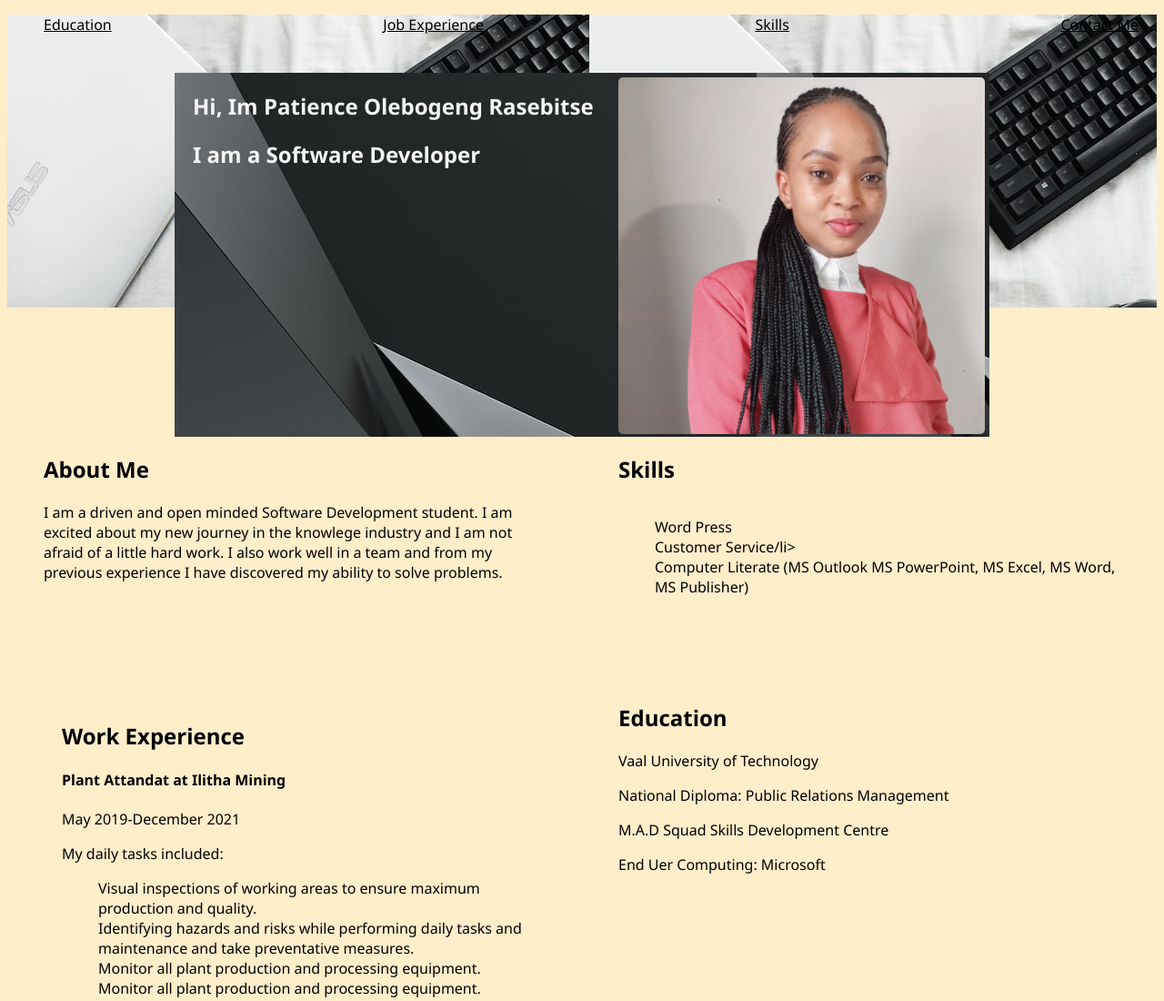
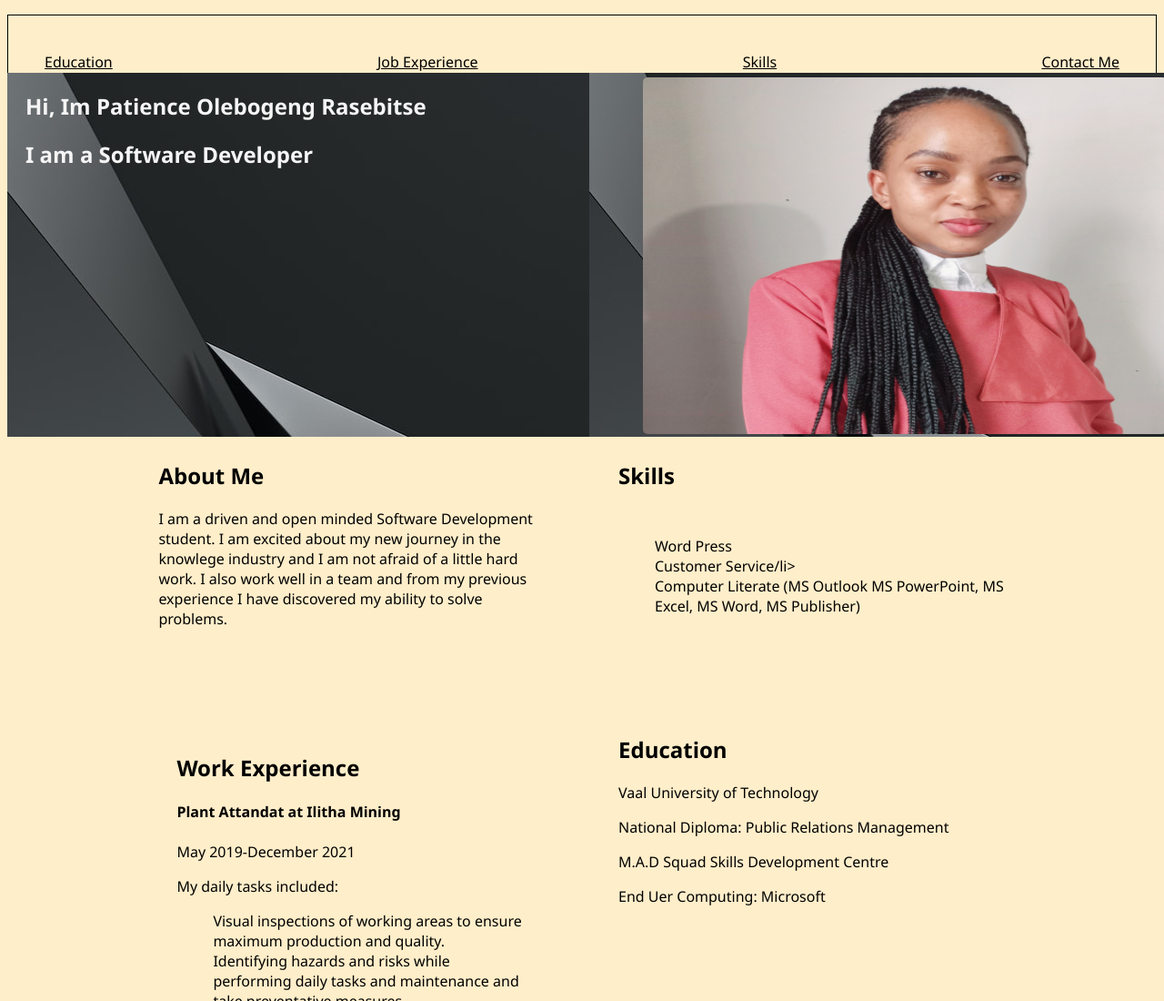
Before and after one commit to OlebogengRasebitse/PATRAS995_BCL2302_Justin_OlebogengRasebitse_ITW9, a plain HTML site: page index.html in a window 1280 px wide. Shown: the top 1100 px of the page at 91% size. Drawn offline with Linux system fonts and the light colour scheme.

Commit message:
Added possition relative to .intro

```diff
--- a/stylesheet.css
+++ b/stylesheet.css
@@ -3,9 +3,12 @@ body {
     background-color: #FFEECA;
 }
 
-header {
+.intro {
     margin-bottom: 8%;
-    background-image: url(images/fernando-hernandez-JdoofvUDUwc-unsplash.jpg);
+background-color:black ;
+position: relative ;
+height: 10px;
+margin: 100px;
 
 }
 
@@ -13,11 +16,10 @@ header {
 
 .headerblock {
 
-    width: 70%;
+    width: 100%;
     height: 50%;
     position: absolute;
     bottom: 40%;
-    left: 15%;
     background-image: url(images/milad-fakurian-_zSZVxZWhkY-unsplash.jpg);
 
 }
@@ -42,9 +44,11 @@ img {
 
 .navbar {
     display: flex;
-    margin-right: 20px;
-    padding-bottom: 300px;
+    padding: 40px;
     justify-content: space-between;
+    border: solid black;
+    border-width: 1px;
+
 }
 
 
@@ -74,6 +78,9 @@ margin: 5rem auto;
 width: min(95% 75rem);
 display: grid;
 grid-template-columns: 50% 50%;
+margin: 10%;
+position: relative;
+top: 200px;
 
 
 
```
